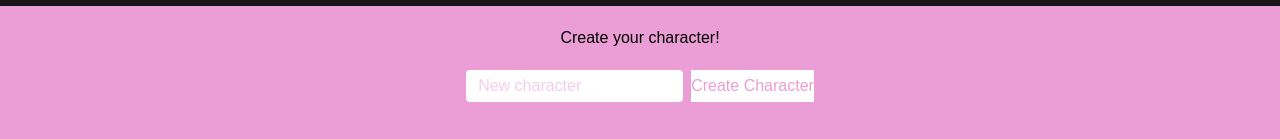
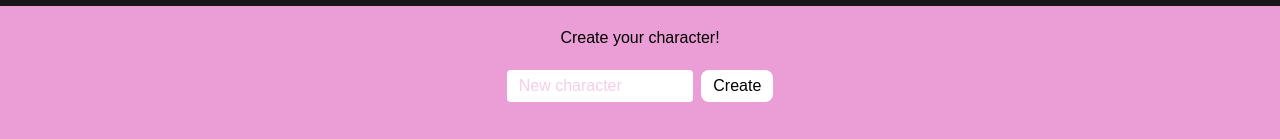
Before and after one commit to velvel77/gamified-productivity, a Next.js app: page / in a window 1280 px wide. Shown: the part 658-797 px from the top of the page. Built offline with nearby package versions, Linux system fonts and the light colour scheme; no server answers; the database is empty.

Commit message:
Make UI for create character smaller

```diff
--- a/components/character/create-character-form.tsx
+++ b/components/character/create-character-form.tsx
@@ -14,9 +14,9 @@ export default function CreateCharacterForm() {
                 placeholder="New character"
                 className="max-w-3/5 bg-white px-3 py-1 rounded" />
                 <button
-                className="bg-white"
+                className="bg-white px-3 py-1 text-black rounded-lg"
                 type="submit">
-                    Create Character
+                    Create
                 </button>
             </form>
         </div>
```
